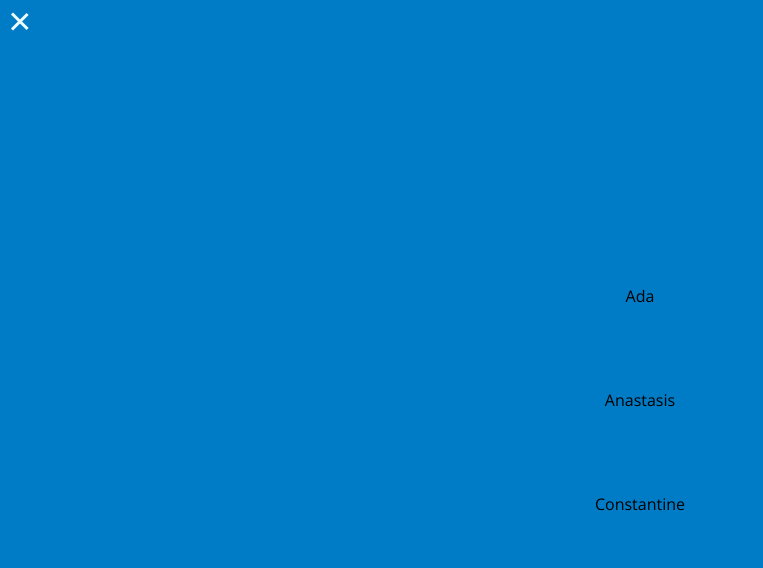
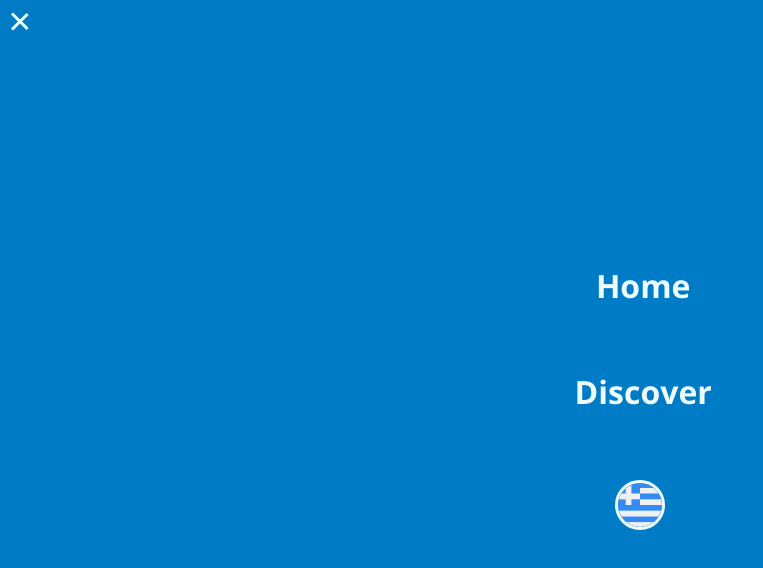
Before and after one commit to constantineMelios-zz/tv-search-app, a React (Create React App) app: page / in a window 1280 px wide. Both pictures are taken after a click on the element 30 px from the left and 30 px from the top of the page. Shown: the top 568 px of the page, without its empty margins (0-763 px from the left). Built offline with nearby package versions, Linux system fonts and the light colour scheme.

Commit message:
Menu styled

```diff
--- a/src/components/BurgerMenu.tsx
+++ b/src/components/BurgerMenu.tsx
@@ -1,9 +1,15 @@
 import React, { useRef } from 'react'
+import { Link } from 'react-router-dom'
 import { BurgerStyle } from '../styles'
+import LanguageSelector from './LanguageSelector'
+import { RiHomeFill, RiCompassDiscoverFill } from "react-icons/ri";
+import { RootStateOrAny, useSelector } from 'react-redux';
+import languageReducer from '../redux/language';
 
 
 export default function BurgerMenu() {
   const burger = useRef<HTMLDivElement>(null)
+  const language = useSelector((state: RootStateOrAny) => state.language)
 
   function toggleMenu() {
     if (burger.current !== null) {
@@ -16,13 +22,13 @@ export default function BurgerMenu() {
       <div className="burger__top"></div>
       <div className="burger__middle"></div>
       <div className="burger__bottom"></div>
-      <div className="menu">
+      <nav className="menu">
         <ul className='menu__list'>
-          <li>Ada</li>
-          <li>Anastasis</li>
-          <li>Constantine</li>
+          <li><Link to="/"><RiHomeFill />{language === 'en' ? 'Home' : 'Αρχική'}</Link></li>
+          <li><Link to="/discover"><RiCompassDiscoverFill />{language === 'en' ? 'Discover' : 'Ανακάλυψε'}</Link></li>
+          <li><LanguageSelector /></li>
         </ul>
-      </div>
+      </nav>
     </BurgerStyle>
   )
 }
--- a/src/components/LanguageSelector.tsx
+++ b/src/components/LanguageSelector.tsx
@@ -1,26 +1,25 @@
 import React from 'react'
 import { useSelector, useDispatch, RootStateOrAny } from 'react-redux'
 import { greek, english } from '../redux/language'
-import styled from 'styled-components'
-
-
-const LangStyle = styled.div`
-  margin: 5em;
-`
+import { LanguageStyle } from '../styles'
+import el from '../assets/el.png'
+import en from '../assets/en.png'
 
 export default function LanguageSelector() {
   const language = useSelector((state: RootStateOrAny) => state.language)
   const dispatch = useDispatch()
 
+  function handleClick() {
+    if (language === 'en') {
+      dispatch(greek())
+    } else {
+      dispatch(english())
+    }
+  }
+
   return (
-    <LangStyle>
-      <h1>{language}</h1>
-      <button type="button" onClick={() => dispatch(greek())}>
-        Greek
-      </button>
-      <button type="button" onClick={() => dispatch(english())}>
-        English
-      </button>
-    </LangStyle>
+    <LanguageStyle type='button' onClick={handleClick} aria-label={language === 'en' ? "Change language" : "Άλλαξε Γλώσσα"}>
+      <img src={language === 'en' ? el : en} alt='change language' />
+    </LanguageStyle>
   )
 }
--- a/src/components/TvSet.tsx
+++ b/src/components/TvSet.tsx
@@ -1,15 +1,17 @@
 import React from 'react'
+import { RootStateOrAny, useSelector } from 'react-redux'
 import { Link } from 'react-router-dom'
 import { TvSetStyle } from '../styles'
 import Canvas from './Canvas'
 
 
 export default function TvSet(props) {
+  const language = useSelector((state: RootStateOrAny) => state.language)
 
   return (
     <Link to="/discover">
       <TvSetStyle>
-        <p>CLICK TO FIND</p>
+        <p>{language === 'en' ? "CLICK TO FIND" : "ΒΡΕΣ ΤΗΝ ΕΔΩ"}</p>
         <svg viewBox="0 0 464.56 482.45" {...props}>
           <defs>
             <linearGradient
--- a/src/pages/Discover.tsx
+++ b/src/pages/Discover.tsx
@@ -7,6 +7,6 @@ import store from '../redux'
 export default function Discover() {
 
   return <>
-    <LanguageSelector />
+
   </>
 }
--- a/src/pages/Home.tsx
+++ b/src/pages/Home.tsx
@@ -1,14 +1,23 @@
 import React from 'react'
+import { RootStateOrAny, useSelector } from 'react-redux'
 import { TvSet } from '../components'
 import { HomeStyle } from '../styles'
 
 export default function Home() {
+  const language = useSelector((state: RootStateOrAny) => state.language)
+
   return (
     <HomeStyle>
       <div className="main__content">
         <div className="main__titles">
-          <h1 className="main__title">Find your next TV serie</h1>
-          <p className="main__subtitle">Choose among the most popular or trending TV series right now. Discover shows you missed. Search your favorite actors and more.</p>
+          <h1 className="main__title">{language === 'en' ?
+            "Find your next TV serie" :
+            "Βρες τη νέα αγαπημένη σου σειρά"}
+          </h1>
+          <p className="main__subtitle">{language === 'en' ?
+            "Choose among the most popular or trending TV series right now. Discover shows you missed and more." :
+            "Επίλεξε ανάμεσα στις πιο δημοφιλείς τηλεοπτικές σειρές. Ανακάλυψε σειρές που δεν πρόλαβες και άλλα"}
+          </p>
         </div>
         <TvSet className="main__svg" />
       </div>
--- a/src/styles/BurgerStyle.tsx
+++ b/src/styles/BurgerStyle.tsx
@@ -3,6 +3,21 @@ import styled, { keyframes } from "styled-components";
 const entranceAnimation = keyframes`
   0% {transform: translateX(-100%) translateY(-100%)}
   100% {transform: translateX(0) translateY(0)}
+`
+
+const underlineAnimation = keyframes`
+  0% {width: 0%;}
+  100% {width: 100%;}
+`
+
+const linkAnimation = keyframes`
+  0% {margin-left: -1em;}
+  100% {margin-left: 0;}
+`
+
+const iconAnimation = keyframes`
+  0% {opacity: 0; transform: translateX(50%)}
+  100% {opacity: 1; transform: translateX(0)}
 `
 
 const BurgerStyle = styled.div`
@@ -75,6 +90,47 @@ const BurgerStyle = styled.div`
       transform: rotate(-45deg);
     }
   }
+  nav {
+    display: flex;
+    flex-flow: column;
+    align-items: center;
+    justify-content: space-evenly;
+    a {
+      padding: 0.15em;
+      display: flex;
+      align-items: center;
+      color: var(--white);
+      font-weight: var(--boldFont);
+      font-size: 2rem;
+      text-decoration: none;
+      transition: text-decoration 0.25s ease, margin-left 0.25s ease;
+      position: relative;
+      margin-left: -1em;
+      svg {
+        margin-right: 0.2em;
+        opacity: 0;
+        transition: opacity 0.25s ease;
+      }
+      :after {
+        content: "";
+        position: absolute;
+        bottom: 0;
+        left: 0;
+        height: 2px;
+        background: var(--white);
+      }
+      :hover,
+      :active {
+        animation: ${linkAnimation} 0.5s forwards;
+        svg {
+          animation: ${iconAnimation} 0.5s forwards;
+        }
+        :after {
+          animation: ${underlineAnimation} 0.5s forwards;
+        }
+      }
+    }
+  }
 `
 
 export default BurgerStyle
--- a/src/styles/HomeStyle.tsx
+++ b/src/styles/HomeStyle.tsx
@@ -47,6 +47,7 @@ const HomeStyle = styled.main`
       animation: ${textAnimation} 1s 1;
     }
     .main__subtitle {
+      margin-top: 0.5em;
       font-size: 1.25rem;
       font-weight: var(--lightFont);
       line-height: 1.15em;
--- /dev/null
+++ b/src/styles/LanguageStyle.tsx
@@ -0,0 +1,20 @@
+import styled from "styled-components";
+
+const LanguageStyle = styled.button`
+  border: none;
+  background: none;
+  padding: 0.15em;
+  cursor: pointer;
+  img {
+    width: 50px;
+    transition: transform 0.25s ease, border 0.25s ease;
+    border-radius: 100%;
+    border: 3px solid var(--white);
+    :hover {
+      transform: scale(1.05);
+      border: 1px solid var(--white);
+    }
+  }
+`
+
+export default LanguageStyle
--- a/src/styles/index.tsx
+++ b/src/styles/index.tsx
@@ -4,3 +4,4 @@ export { default as CanvasStyle } from './CanvasStyle'
 export { default as TvSetStyle } from './TvSetStyle'
 export { default as HomeStyle } from './HomeStyle'
 export { default as FooterStyle } from './FooterStyle'
+export { default as LanguageStyle } from './LanguageStyle'
```
Also changed, not shown: src/components/test.js (added, +14 -0 lines), src/assets/el.png (added), src/assets/en.png (added).
